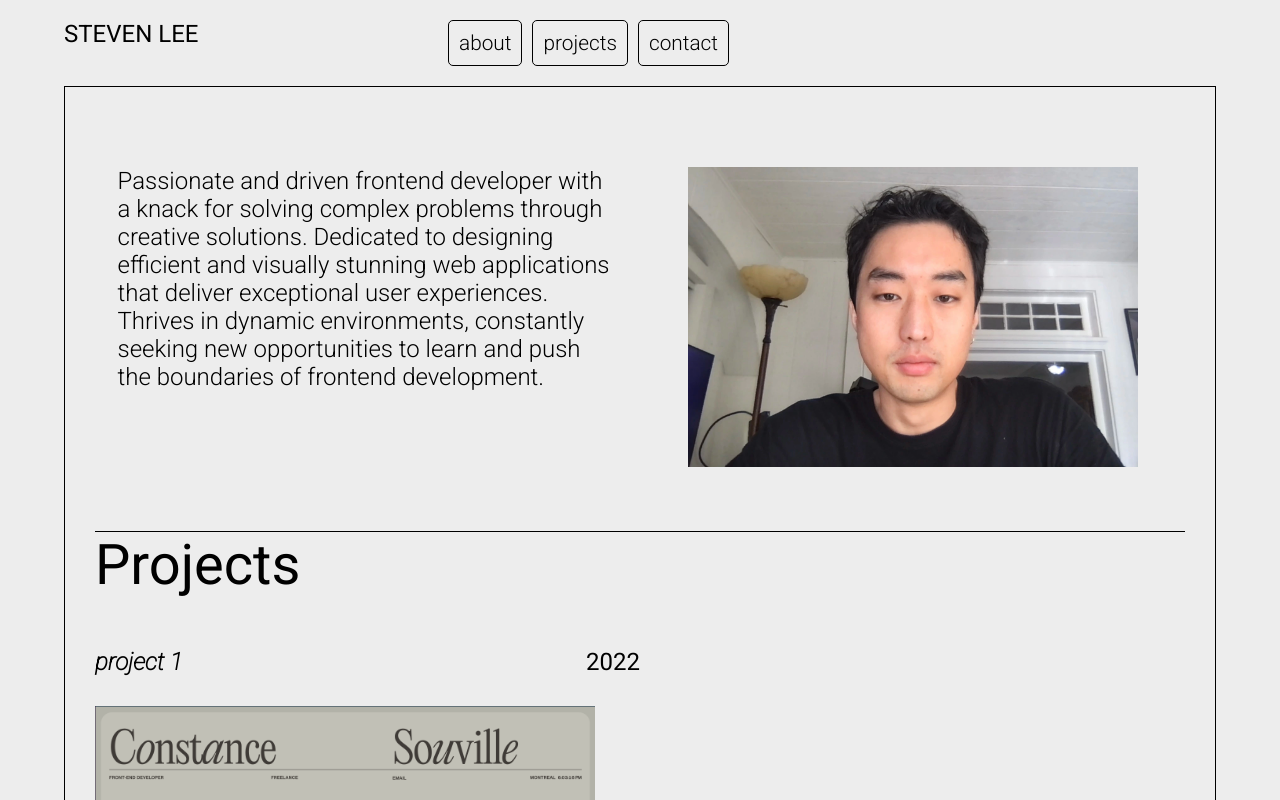
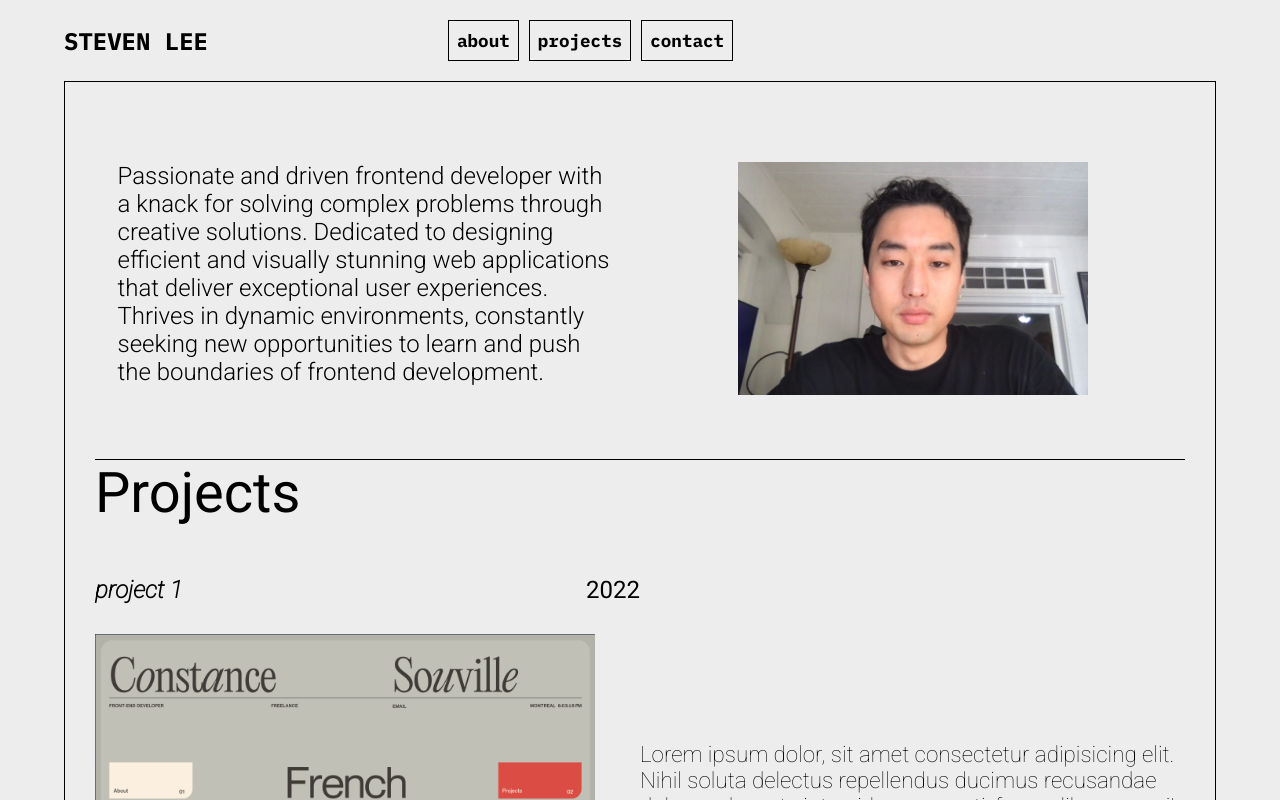
Before and after one commit to stvnlee890/Portfolio2.1, a React (Vite) app: page / in a window 1280 px wide. Shown: the top 800 px of the page. Built offline with nearby package versions, Linux system fonts and the light colour scheme.

Commit message:
Import new font

```diff
--- a/src/App.css
+++ b/src/App.css
@@ -1,4 +1,4 @@
-@import url('https://fonts.googleapis.com/css2?family=Roboto:ital,wght@0,100;0,300;0,400;1,100&display=swap');
+@import url('https://fonts.googleapis.com/css2?family=IBM+Plex+Mono:wght@700&family=Roboto:ital,wght@0,100;0,300;0,400;1,100&display=swap');
 :root {
   --bg-color: rgb(40, 135, 194);
   --font-color: rgb(227, 227, 227);
--- a/src/components/about/about.css
+++ b/src/components/about/about.css
@@ -12,5 +12,5 @@
 }
 
 .img-portrait {
-    width: 450px;
+    width: 350px;
 }
--- a/src/components/navBar/nav.css
+++ b/src/components/navBar/nav.css
@@ -1,15 +1,16 @@
 .nav-container {
   display: flex;
   display: grid;
-  grid-template-columns: .5fr 1fr;
-  justify-content: center;
+  grid-template-columns: 0.5fr 1fr;
   margin: 20px auto;
   width: 90%;
   max-width: 1200px;
 }
 
 .name {
-    font-size: 1.5rem;
+  font-family: "IBM Plex Mono", monospace;
+  font-size: 1.5rem;
+  align-self: center;
 }
 
 .list-wrapper {
@@ -18,14 +19,20 @@
   padding: 10px;
 }
 .list-wrapper > li {
+  font-family: "IBM Plex Mono", monospace;
   display: inline-block;
   font-weight: 300;
   border: 1px solid black;
-  border-radius: 5px;
+  /* border-radius: 5px; */
   margin-right: 10px;
-  font-size: 1.3rem;
-  padding: 10px;
+  font-size: 1.1rem;
+  padding: 8px;
   transform: translateY(50px);
+  cursor: pointer;
+}
+
+.list-wrapper > li:hover {
+  color: rgb(0, 145, 255);
 }
 
 .nav-container > ul {
```
